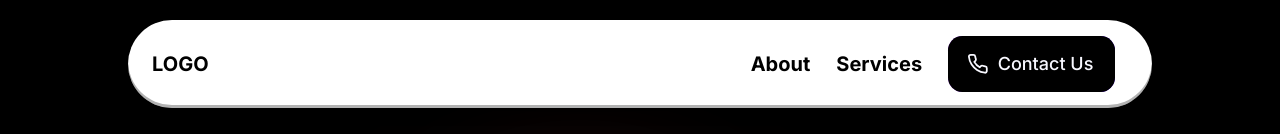
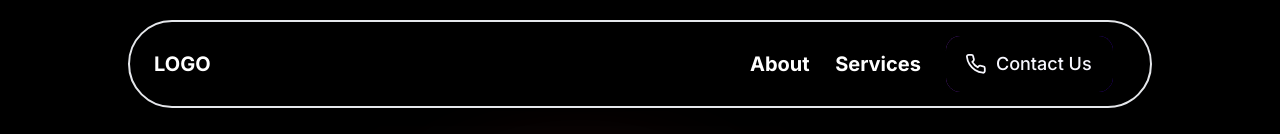
Before and after one commit to JJ-LXIX/dental-client-site, a Next.js app: page / in a window 1280 px wide. Shown: the top 134 px of the page. Built offline with nearby package versions, Linux system fonts and the light colour scheme.

Commit message:
changed nav style to dark mode

```diff
--- a/components/Navbar/Navbar.tsx
+++ b/components/Navbar/Navbar.tsx
@@ -12,7 +12,7 @@ function Navbar({}: Props) {
 
   return (
     <div className="w-full flex  items-center justify-center z-50">
-      <div className="bg-white px-6 flex justify-between items-center z-50 fixed top-5 mx-auto my-0 w-[90%]  rounded-full navbar h-[4rem] md:h-[5rem] lg:h-[5.5rem] md:w-[80%]">
+      <div className="bg-black text-white border-2 transition-all duration-300 px-6 flex justify-between items-center z-50 fixed top-5 mx-auto my-0 w-[90%]  rounded-full navbar h-[4rem] md:h-[5rem] lg:h-[5.5rem] md:w-[80%]">
         <Link
           href="/"
           onClick={() => {
```
